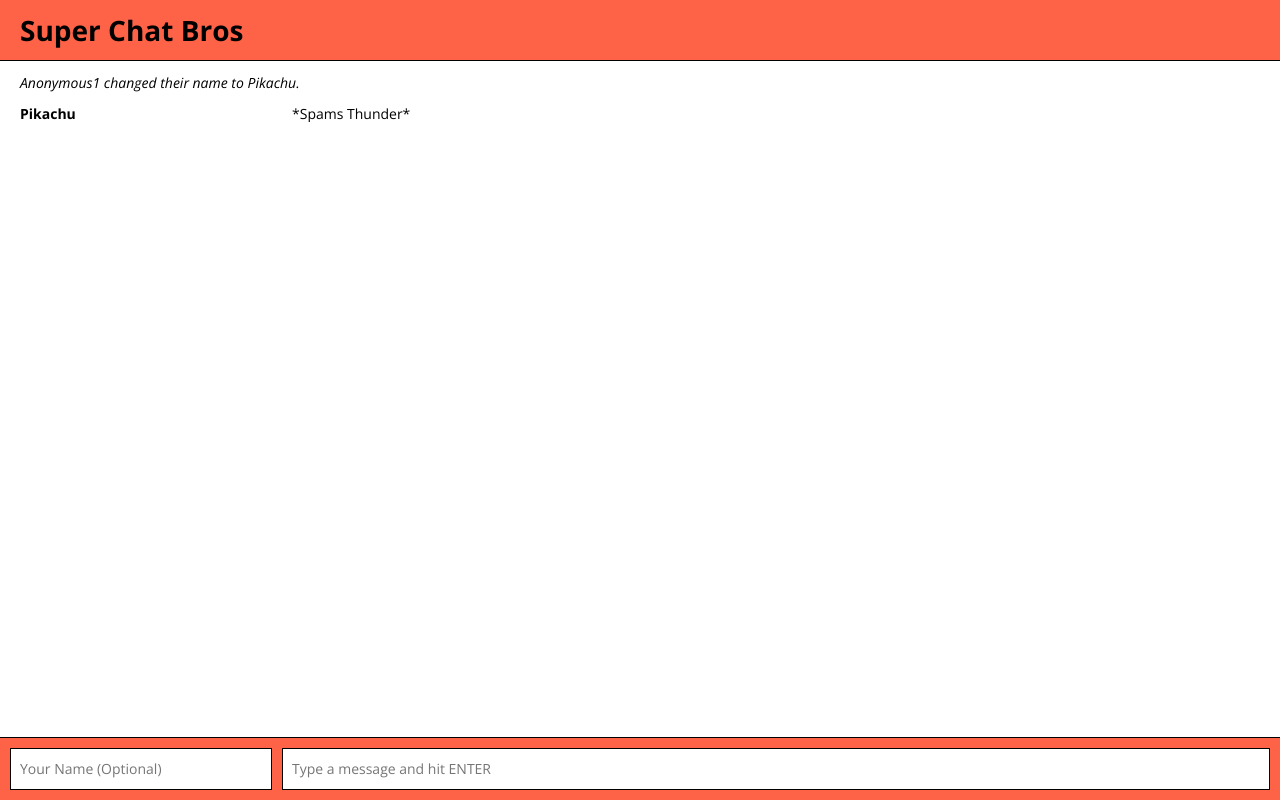
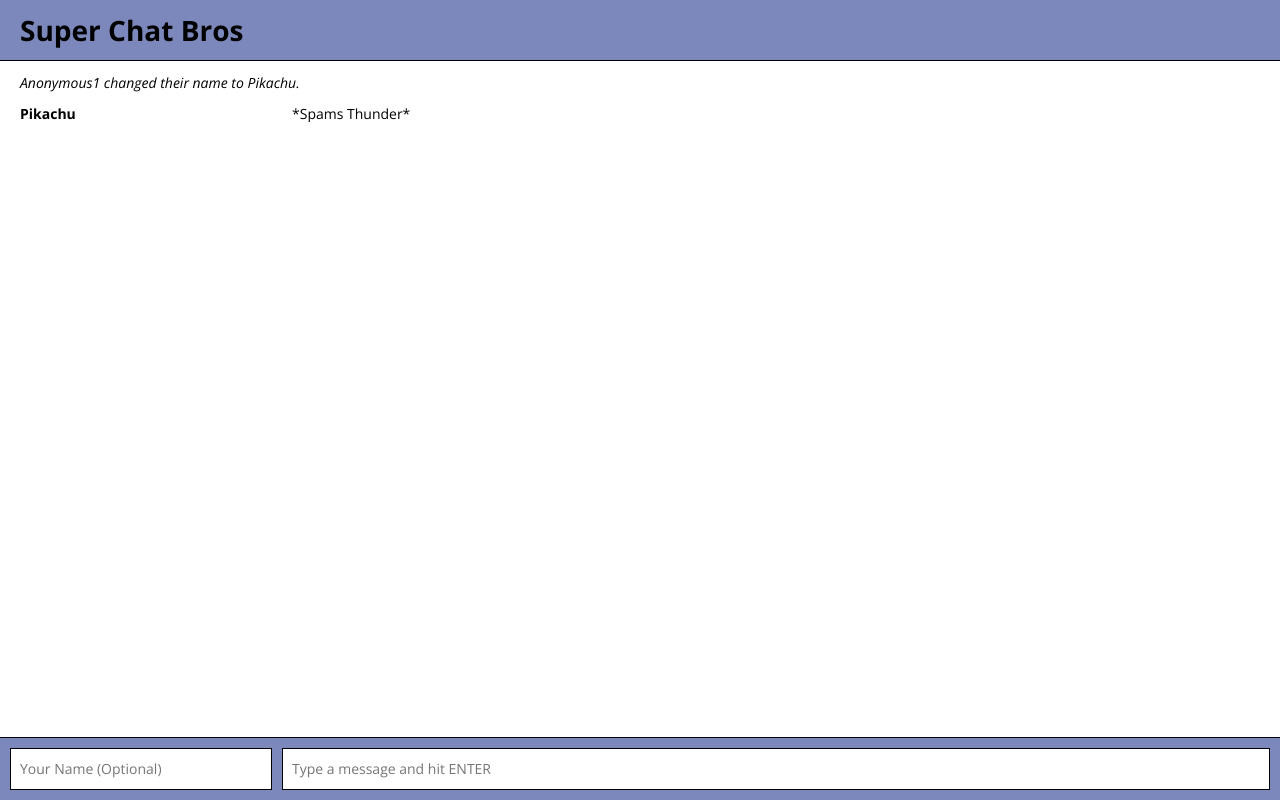
Before and after one commit to lukehorak/SuperChatBros, a React app: page / in a window 1280 px wide. Built offline with nearby package versions, Linux system fonts and the light colour scheme.

Commit message:
Style Changes

```diff
--- a/styles/home.scss
+++ b/styles/home.scss
@@ -2,7 +2,7 @@
 @import url("https://cdnjs.cloudflare.com/ajax/libs/normalize/4.2.0/normalize.min.css");
 
 h1 {
-  color: tomato;
+  color: #7c88bc;
 }
 
 body {
@@ -14,7 +14,7 @@ body {
 }
 
 .chatbar {
-  background: tomato;
+  background: #7c88bc;
   border-top: 1px solid black;
   bottom: 0;
   display: flex;
@@ -69,7 +69,7 @@ body {
 }
 
 .navbar {
-  background: tomato;
+  background: #7c88bc;
   border-bottom: 1px solid black;
   height: 60px;
   left: 0;
```
